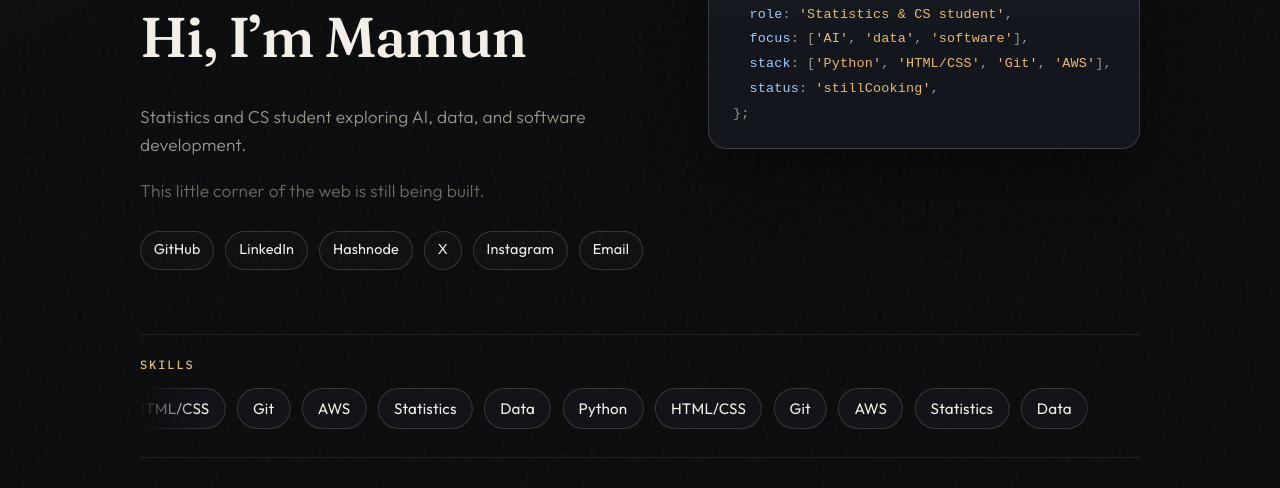
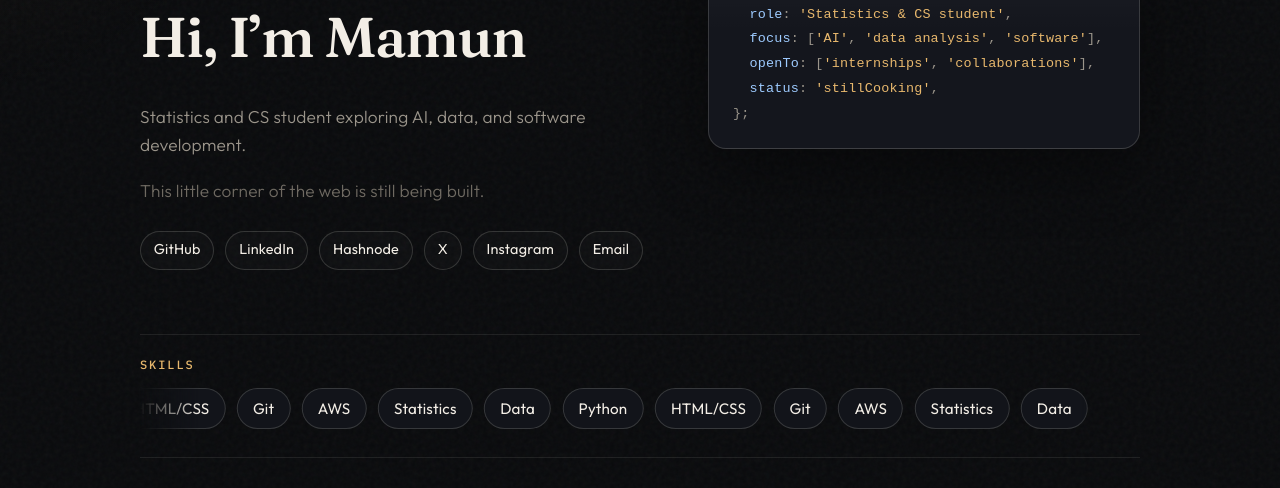
Before and after one commit to mamun-abdu/mamunabdu.com, a plain HTML site: page index.html in a window 1280 px wide. Shown: the part 312-800 px from the top of the page. Drawn offline with Linux system fonts and the light colour scheme; no server answers.

Commit message:
Code card: openTo and more specific focus

```diff
--- a/index.html
+++ b/index.html
@@ -80,8 +80,8 @@
 
       <pre class="code-card" tabindex="0" aria-label="A short profile, written as a JavaScript object"><code><span class="kw">const</span> <span class="id">mamun</span> <span class="op">=</span> <span class="p">{</span>
   <span class="key">role</span><span class="p">:</span> <span class="str">'Statistics &amp; CS student'</span><span class="p">,</span>
-  <span class="key">focus</span><span class="p">:</span> <span class="p">[</span><span class="str">'AI'</span><span class="p">,</span> <span class="str">'data'</span><span class="p">,</span> <span class="str">'software'</span><span class="p">],</span>
-  <span class="key">stack</span><span class="p">:</span> <span class="p">[</span><span class="str">'Python'</span><span class="p">,</span> <span class="str">'HTML/CSS'</span><span class="p">,</span> <span class="str">'Git'</span><span class="p">,</span> <span class="str">'AWS'</span><span class="p">],</span>
+  <span class="key">focus</span><span class="p">:</span> <span class="p">[</span><span class="str">'AI'</span><span class="p">,</span> <span class="str">'data analysis'</span><span class="p">,</span> <span class="str">'software'</span><span class="p">],</span>
+  <span class="key">openTo</span><span class="p">:</span> <span class="p">[</span><span class="str">'internships'</span><span class="p">,</span> <span class="str">'collaborations'</span><span class="p">],</span>
   <span class="key">status</span><span class="p">:</span> <span class="str">'stillCooking'</span><span class="p">,</span>
 <span class="p">};</span></code></pre>
     </section>
```
